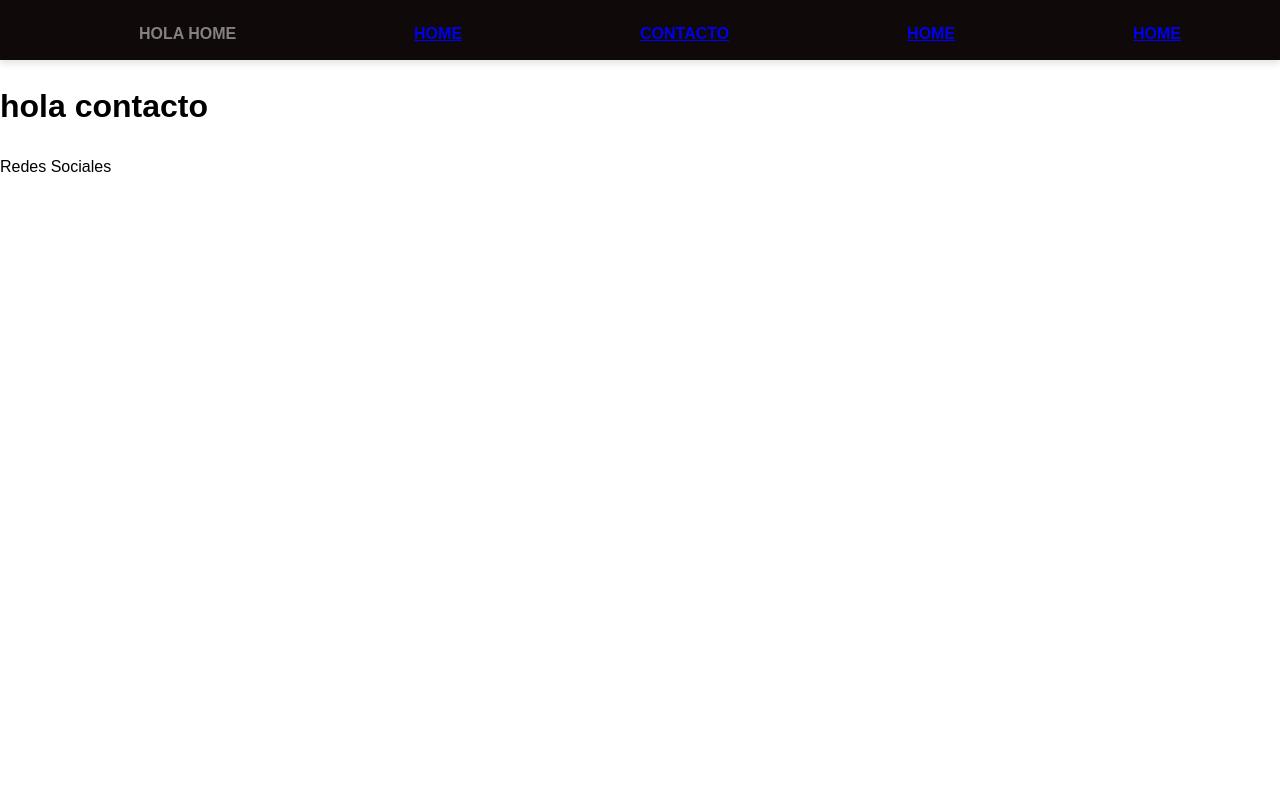
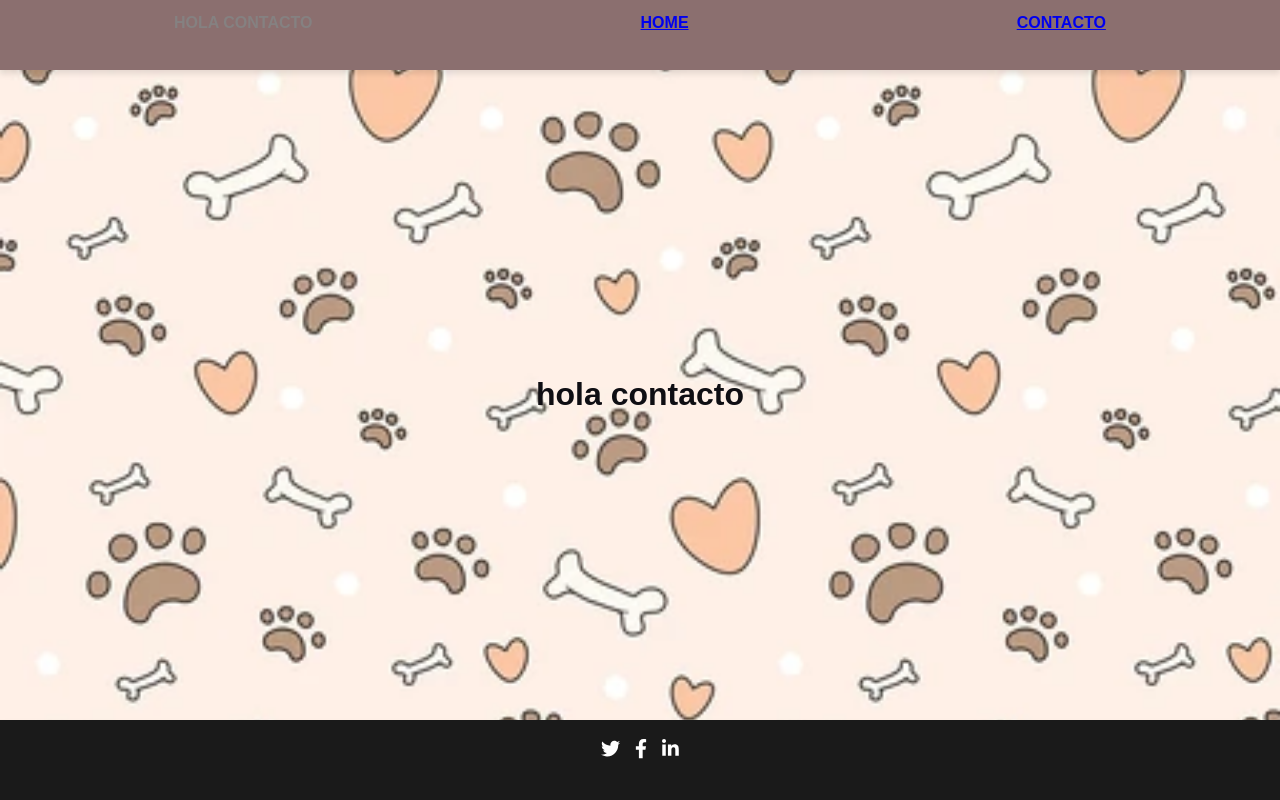
Before and after one commit to spawnew/PatitasTPitschool, a Django app: page /tienda/contacto in a window 1280 px wide. Run offline with Django 5.2, Linux system fonts and the light colour scheme; some libraries are stand-ins or nearby versions.

Commit message:
siguiendo con la pagia principal

```diff
--- a/miapp/tienda/static/css/style.css
+++ b/miapp/tienda/static/css/style.css
@@ -2,37 +2,81 @@ body {
     margin: 0;
     padding: 0;
     font-family: 'Montserrat', sans-serif;
+    line-height: 1.6;
+    background-image: url('./fotos/dog-seamless-pattern-paws-bones-260nw-2350264459.webp');
+    background-repeat: no-repeat;
+    background-size: cover;
+    color: rgb(15, 14, 19);
 
-    line-height: 1.6;
+    /* Asegurar que el cuerpo ocupe toda la pantalla y distribuya bien los elementos */
+    display: flex;
+    flex-direction: column;
+    min-height: 100vh;
+}
 
-}
 .navbar {
     height: 50px;
     background-color: #dbe2eb;
-    padding: 10px 10px;
+    padding: 10px;
     box-shadow: 0 4px 6px rgba(0, 0, 0, 0.1);
-color: #a7a2a2;
+    color: #a7a2a2;
     font-weight: bold;
     text-transform: uppercase;
-    padding: 5px 10px;
-    transition: color 0.3s ease;
-    font-style: none;
+    justify-content: space-between;
+    background-color: rgb(139, 111, 111);
+}
 
-    justify-content: space-between;
-    background-color: rgb(15, 9, 9);
-
-}
-.nav{
+.nav {
     display: flex;
     flex-wrap: wrap;
     justify-content: space-around;
+    list-style: none;
+    padding: 0;
+    margin: 0;
+}
 
-    list-style: none;
-}
 .titulo {
     color: #858181;
     text-decoration: none;
-
     display: block;
     transition: color 0.3s ease;
 }
+
+/* Contenido principal */
+main {
+    flex: 1;
+    /* Esto asegura que el contenido principal ocupe el espacio restante */
+    display: flex;
+    justify-content: center;
+    align-items: center;
+    text-align: center;
+    padding: 20px;
+}
+
+/* Footer */
+footer.navbar {
+    background-color: #1a1a1a;
+    color: white;
+    padding: 15px 20px;
+    text-align: center;
+}
+
+footer.navbar ul {
+    display: flex;
+    justify-content: center;
+    gap: 15px;
+    list-style: none;
+    padding: 0;
+    margin: 0;
+}
+
+footer.navbar li a {
+    color: white;
+    font-size: 1.2em;
+    text-decoration: none;
+    transition: color 0.3s;
+}
+
+footer.navbar li a:hover {
+    color: #858181;
+}
--- a/miapp/tienda/templates/contacto.html
+++ b/miapp/tienda/templates/contacto.html
@@ -1,4 +1,11 @@
 {%extends './home.html'%}
-    {%block contenido%}
+
+
+ {%block titulo%}
+<li class="titulo"> hola contacto</li>
+{%endblock titulo%}
+
+
+{%block contenido%}
     <h1>hola contacto</h1>
 {%endblock contenido%}
--- a/miapp/tienda/templates/home.html
+++ b/miapp/tienda/templates/home.html
@@ -6,28 +6,45 @@
     <meta name="viewport" content="width=device-width, initial-scale=1.0">
     <title>Document</title>
     <link href="{% static 'css/style.css' %}" rel="stylesheet" />
+    <script src="https://use.fontawesome.com/releases/v6.3.0/js/all.js" crossorigin="anonymous"></script>
 </head>
-<nav class="navbar">
 
-    <ul class="nav">
-
-    {%block titulo%}
-   <li class="titulo"> hola home</li>
-{%endblock titulo%}
-  <li>  <a href="{%url 'home'%}" >Home</a></li>
-   <li> <a href="{%url 'contacto'%}" >Contacto</a></li>
-   <li> <a href="{%url 'home'%}" >Home</a></li>
-   <li> <a href="{%url 'home'%}" >Home</a></li>
-    </ul>
- </nav>
 
 <body>
+    <nav class="navbar">
+        <ul class="nav">
+            {% block titulo %}
+                <li class="titulo">Hola Home</li>
+            {% endblock titulo %}
+            <li><a href="{% url 'home' %}">Home</a></li>
+            <li><a href="{% url 'contacto' %}">Contacto</a></li>
+        </ul>
+    </nav>
 
-    {%block contenido%}
-    <h1>hola home</h1>
-{%endblock contenido%}
-    <footer>
-        <p>Redes Sociales  </p>
+    <main>
+        {% block contenido %}
+        En esta página ayudamos a encontrar tu mascota
+        {% endblock contenido %}
+    </main>
+
+    <footer class="navbar">
+        <ul class="nav">
+            <li>
+                <a class="btn btn-dark btn-social mx-2" href="https://www.infobae.com/tag/twitter/" aria-label="Twitter">
+                    <i class="fab fa-twitter"></i>
+                </a>
+            </li>
+            <li>
+                <a class="btn btn-dark btn-social mx-2" href="https://www.facebook.com/matyuyugioh.yugioh" aria-label="Facebook">
+                    <i class="fab fa-facebook-f"></i>
+                </a>
+            </li>
+            <li>
+                <a class="btn btn-dark btn-social mx-2" href="https://www.linkedin.com/in/lucas-sorzio-4a1bb1238/" aria-label="LinkedIn">
+                    <i class="fab fa-linkedin-in"></i>
+                </a>
+            </li>
+        </ul>
     </footer>
 </body>
 </html>
```
Also changed, not shown: miapp/tienda/static/css/fotos/dog-seamless-pattern-paws-bones-260nw-2350264459.webp (added), miapp/tienda/static/css/fotos/istockphoto-1448408971-612x612 (1).jpg (added).
